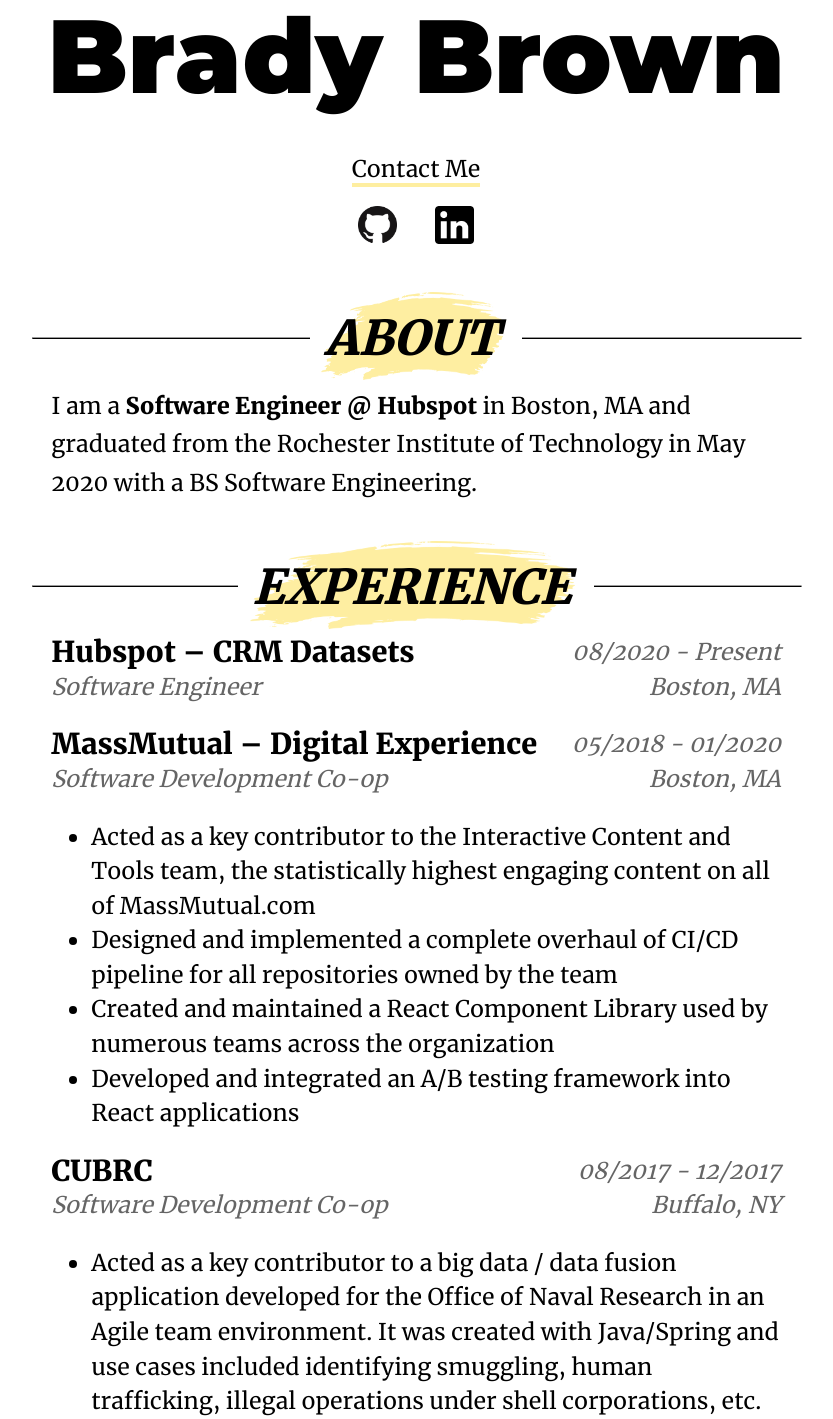
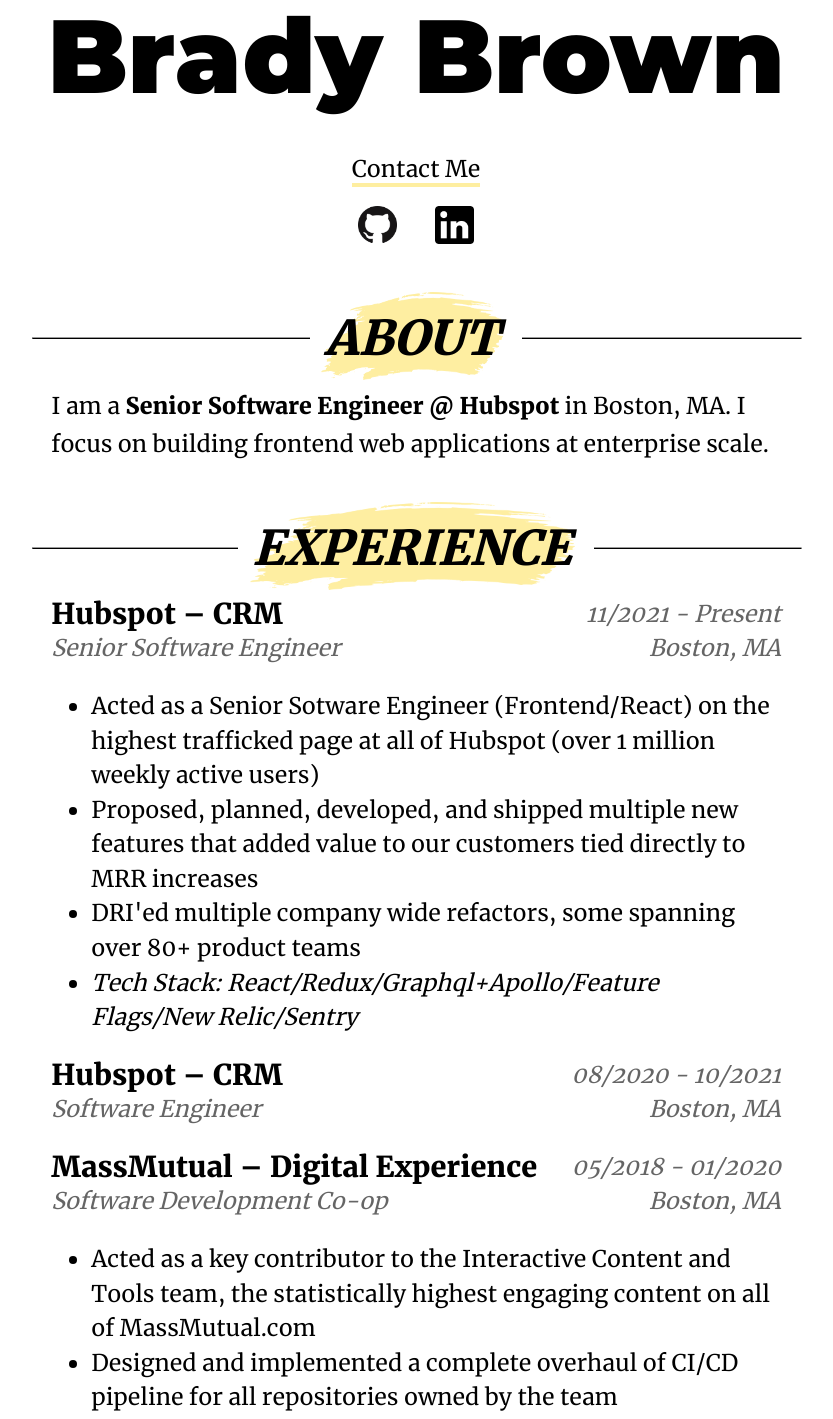
Before and after one commit to bobrown101/bradybrown.info, a Next.js app: page / in a window 1280 px wide. Shown: the top 1419 px of the page, without its empty margins (224-1057 px from the left). Built offline with nearby package versions, Linux system fonts and the light colour scheme.

Commit message:
update content

```diff
--- a/pages/index.tsx
+++ b/pages/index.tsx
@@ -32,19 +32,32 @@
       </Header>
       <Section title={"ABOUT"}>
         <Paragraph>
-          I am a <Bold>Software Engineer @ Hubspot</Bold> in Boston, MA and graduated from
-          the Rochester Institute of Technology in May 2020 with a BS Software Engineering.
+          I am a <Bold>Senior Software Engineer @ Hubspot</Bold> in Boston, MA.
+
+          I focus on building frontend web applications at enterprise scale.
         </Paragraph>
       </Section>
       <Section title={"EXPERIENCE"}>
       <ExperienceItem
-          company={"Hubspot – CRM Datasets"}
+          company={"Hubspot – CRM"}
+          dateFrom={"11/2021"}
+          dateTo={"Present"}
+          position={"Senior Software Engineer"}
+          location={"Boston, MA"}
+          content={[
+          `Acted as a Senior Sotware Engineer (Frontend/React) on the highest trafficked page at all of Hubspot (over 1 million weekly active users)`,
+          `Proposed, planned, developed, and shipped multiple new features that added value to our customers tied directly to MRR increases`,
+          `DRI'ed multiple company wide refactors, some spanning over 80+ product teams`,
+          <i>Tech Stack: React/Redux/Graphql+Apollo/Feature Flags/New Relic/Sentry</i>
+          ]}
+        />
+      <ExperienceItem
+          company={"Hubspot – CRM"}
           dateFrom={"08/2020"}
-          dateTo={"Present"}
+          dateTo={"10/2021"}
           position={"Software Engineer"}
           location={"Boston, MA"}
           content={[
-
           ]}
         />
         <ExperienceItem
@@ -74,9 +87,7 @@
           content={[
             `Acted as a key contributor to a big data / data fusion application
           developed for the Office of Naval Research in an Agile team
-          environment. It was created with Java/Spring and use cases
-          included identifying smuggling, human trafficking, illegal
-          operations under shell corporations, etc.`
+          environment (created with Java/Spring).`
           ]}
         />
         <ExperienceItem
```
